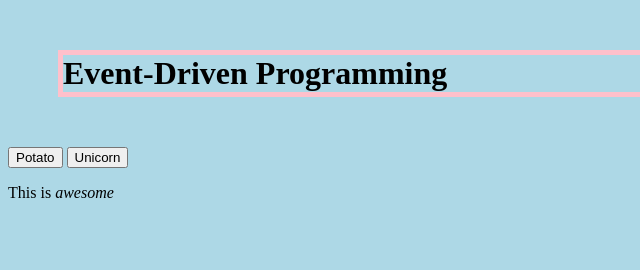
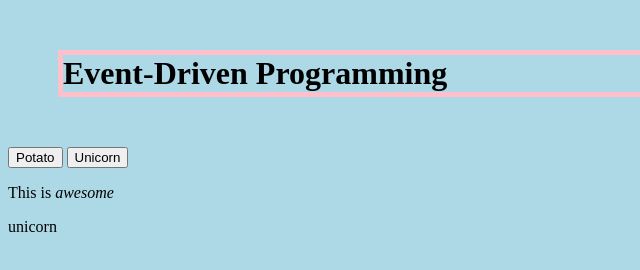
Before and after one commit to bntracy/acadia-event-driven-programming-starter, a plain HTML site: page index.html in a window 1280 px wide. Both pictures are taken after a click on the button "Unicorn". Shown: the full height of the page, 0-640 px from the left. Drawn offline with Linux system fonts and the light colour scheme.

Commit message:
unicorn added

```diff
--- a/index.html
+++ b/index.html
@@ -16,7 +16,7 @@
   </header>
 
   <button id="potato_button" onclick="handlePotatoClick()">Potato</button>
-  <button>Unicorn</button>
+  <button onclick="handleUnicornClick()">Unicorn</button>
 
    <!-- in this case, the inner text of the p tag, is: This is awesome -->
    <!-- in this case, the inner html of the p tag, is: This is <em>awesome</em> -->
--- a/script.js
+++ b/script.js
@@ -19,5 +19,10 @@ function handlePotatoClick() {
     // if I want more, there are ways, we'll get to them...
 }
 
+function handleUnicornClick() {
+    let theDivIWantToAddTo = document.querySelector('div');
+    theDivIWantToAddTo.innerText = 'unicorn';
+}
+
 // Will call onReady() when the page loads.
 onReady()
```
